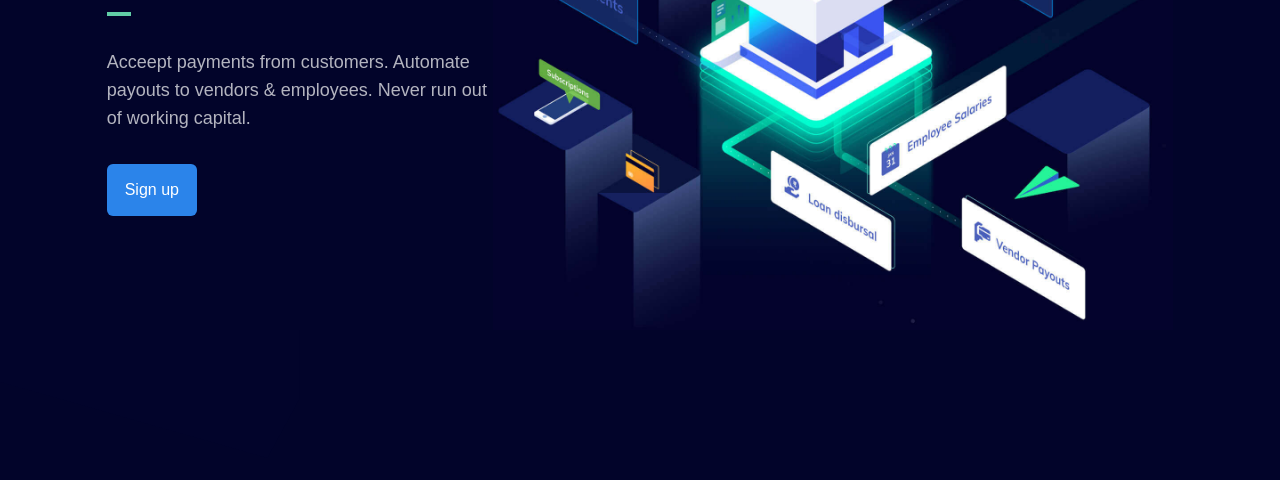
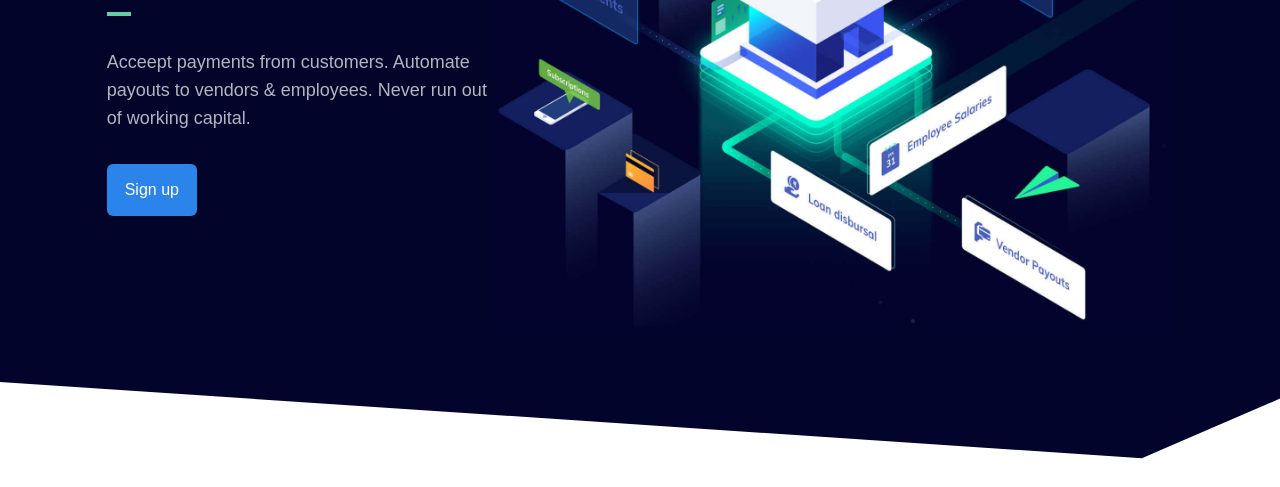
Before and after one commit to h4-harshh/razorpay_clone, a website built with Vite: page index.html in a window 1280 px wide. Shown: the part 313-800 px from the top of the page. Built offline with nearby package versions, Linux system fonts and the light colour scheme.

Commit message:
bottom shape part added

```diff
--- a/index.html
+++ b/index.html
@@ -129,8 +129,9 @@
       </div>
 
       <!-- bottom triangular shape part  -->
-      <div>
-        <img src="./images/hero-shape.svg" alt="" />
+      <div class="w-[100.1%] absolute left-0 right-0 overflow-x-hidden">
+        <!--overflow does not working-->
+        <img src="./images/hero-shape.svg" alt="" class="w-full object-fill" />
       </div>
     </section>
   </body>
```
